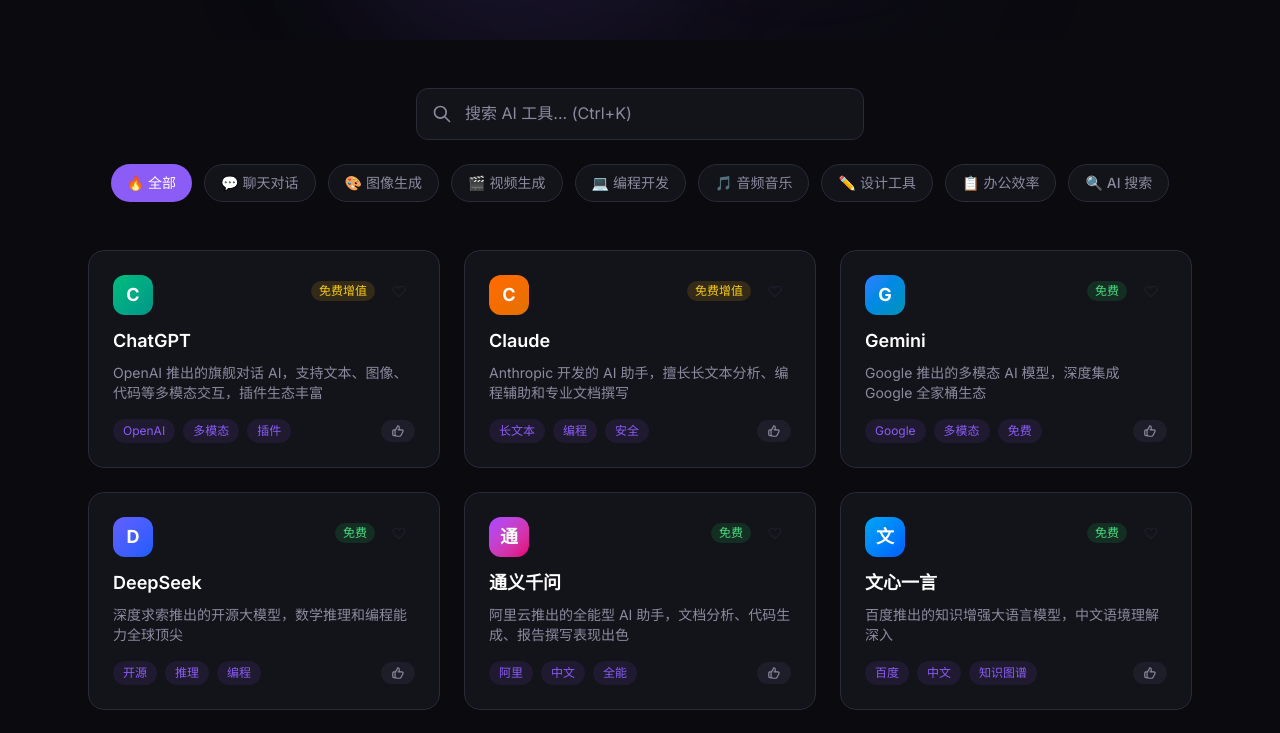
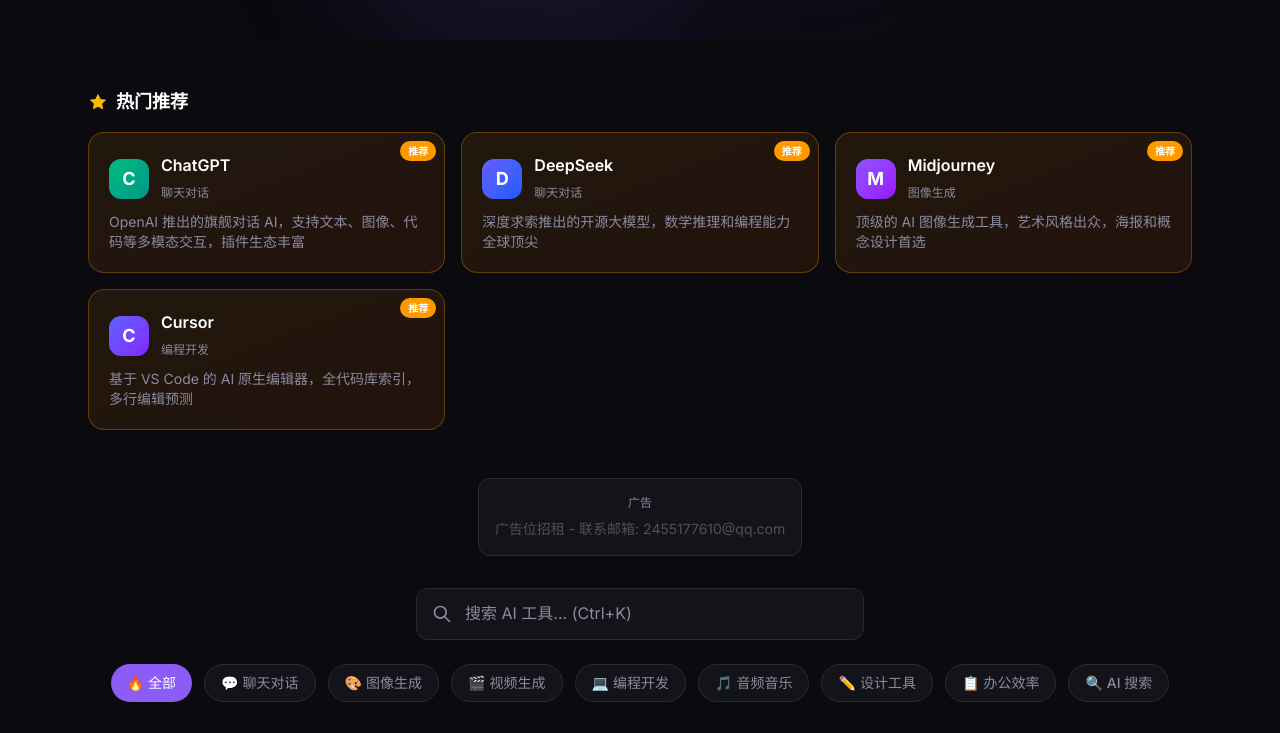
Before and after one commit to WadePan1017/ai-tools-site, a Vue app: page / in a window 1280 px wide. Shown: the part 440-1173 px from the top of the page. Built offline with nearby package versions, Linux system fonts and the light colour scheme.

Commit message:
feat: add monetization features - SEO tags, featured tools, ad slots, affiliate links

```diff
--- a/index.html
+++ b/index.html
@@ -4,7 +4,13 @@
     <meta charset="UTF-8" />
     <link rel="icon" type="image/svg+xml" href="/favicon.svg" />
     <meta name="viewport" content="width=device-width, initial-scale=1.0" />
-    <title>AI 工具导航站</title>
+    <title>AI 工具导航站 - 精选 70+ 优质 AI 工具推荐</title>
+    <meta name="description" content="精选 70+ 优质 AI 工具，涵盖 ChatGPT、DeepSeek、Midjourney 等，覆盖聊天对话、图像生成、视频生成、编程开发等 8 大分类，帮你快速找到最好用的 AI 工具。" />
+    <meta name="keywords" content="AI工具,AI导航,ChatGPT,DeepSeek,Midjourney,AI绘画,AI写作,AI工具推荐,2025 AI,AI工具合集" />
+    <meta property="og:title" content="AI 工具导航站 - 精选 70+ 优质 AI 工具" />
+    <meta property="og:description" content="帮你快速找到最好用的 AI 工具，涵盖 8 大分类，实时更新。" />
+    <meta property="og:type" content="website" />
+    <meta name="robots" content="index, follow" />
     <link rel="preconnect" href="https://fonts.googleapis.com">
     <link rel="preconnect" href="https://fonts.gstatic.com" crossorigin>
     <link href="https://fonts.googleapis.com/css2?family=Inter:wght@300;400;500;600;700&display=swap" rel="stylesheet">
--- a/src/App.vue
+++ b/src/App.vue
@@ -4,6 +4,8 @@ import Navbar from './components/Navbar.vue'
 import Hero from './components/Hero.vue'
 import About from './components/About.vue'
 import ToolGrid from './components/ToolGrid.vue'
+import FeaturedTools from './components/FeaturedTools.vue'
+import AdBanner from './components/AdBanner.vue'
 import Footer from './components/Footer.vue'
 import { categories, tools } from './data/tools.js'
 import { useRecentlyViewed } from './composables/useStorage.js'
@@ -60,6 +62,12 @@ onUnmounted(() => {
   <Navbar />
   <Hero />
   <main class="max-w-6xl mx-auto px-6 py-12">
+    <!-- 热门推荐 (置顶) -->
+    <FeaturedTools v-if="!isSearching" />
+
+    <!-- 广告位 (顶部) -->
+    <AdBanner v-if="!isSearching" position="top" />
+
     <!-- Search & Filter -->
     <div class="mb-10 space-y-6">
       <!-- Search -->
@@ -113,7 +121,7 @@ onUnmounted(() => {
         <a
           v-for="tool in recentTools"
           :key="tool.name"
-          :href="tool.url"
+          :href="tool.affiliateUrl || tool.url"
           target="_blank"
           rel="noopener noreferrer"
           class="flex items-center gap-2 px-4 py-2 bg-dark-light border border-dark-border rounded-xl text-sm text-gray hover:text-white hover:border-primary/30 transition-all"
@@ -128,6 +136,9 @@ onUnmounted(() => {
 
     <!-- Results -->
     <ToolGrid :tools="filteredTools" :on-visit="addRecent" />
+
+    <!-- 广告位 (底部) -->
+    <AdBanner position="bottom" />
   </main>
   <About />
   <Footer />
--- /dev/null
+++ b/src/components/AdBanner.vue
@@ -0,0 +1,28 @@
+<script setup>
+defineProps({
+  position: { type: String, default: 'middle' } // 'top', 'middle', 'bottom'
+})
+</script>
+
+<template>
+  <div class="my-8 text-center">
+    <div class="inline-block bg-dark-light border border-dark-border rounded-xl p-4 min-w-[300px]">
+      <p class="text-gray text-xs mb-2">广告</p>
+      <!--
+        接入 Google AdSense 步骤:
+        1. 申请 Google AdSense: https://www.google.com/adsense/
+        2. 获得 publisher ID 后，替换下面的 ins 标签
+        3. 把 AdSense 脚本加到 index.html 的 </body> 前
+
+        <ins class="adsbygoogle"
+             style="display:block"
+             data-ad-client="ca-pub-你的ID"
+             data-ad-slot="广告位ID"
+             data-ad-format="auto"
+             data-full-width-responsive="true"></ins>
+        <script>(adsbygoogle = window.adsbygoogle || []).push({});</script>
+      -->
+      <p class="text-gray/50 text-sm">广告位招租 - 联系邮箱: 2455177610@qq.com</p>
+    </div>
+  </div>
+</template>
--- /dev/null
+++ b/src/components/FeaturedTools.vue
@@ -0,0 +1,43 @@
+<script setup>
+import { computed } from 'vue'
+import { tools } from '../data/tools.js'
+
+const featuredTools = computed(() => {
+  return tools.filter(t => t.featured)
+})
+</script>
+
+<template>
+  <section v-if="featuredTools.length > 0" class="mb-12">
+    <h2 class="text-lg font-semibold text-white mb-4 flex items-center gap-2">
+      <svg class="w-5 h-5 text-amber-400" fill="currentColor" viewBox="0 0 24 24">
+        <path d="M12 2l3.09 6.26L22 9.27l-5 4.87 1.18 6.88L12 17.77l-6.18 3.25L7 14.14 2 9.27l6.91-1.01L12 2z"/>
+      </svg>
+      热门推荐
+    </h2>
+    <div class="grid grid-cols-1 md:grid-cols-2 lg:grid-cols-3 gap-4">
+      <a
+        v-for="tool in featuredTools"
+        :key="tool.name"
+        :href="tool.affiliateUrl || tool.url"
+        target="_blank"
+        rel="noopener noreferrer"
+        class="group relative overflow-hidden rounded-2xl border border-amber-500/30 bg-gradient-to-br from-amber-500/10 to-orange-500/10 p-5 hover:border-amber-400/50 transition-all"
+      >
+        <div class="absolute top-2 right-2 bg-amber-500 text-white text-[10px] font-bold px-2 py-0.5 rounded-full">
+          推荐
+        </div>
+        <div class="flex items-center gap-3 mb-2">
+          <div :class="['w-10 h-10 rounded-xl bg-gradient-to-br flex items-center justify-center text-white text-lg font-bold', tool.gradient]">
+            {{ tool.name.charAt(0) }}
+          </div>
+          <div>
+            <h3 class="text-white font-semibold group-hover:text-amber-400 transition-colors">{{ tool.name }}</h3>
+            <span class="text-xs text-gray">{{ tool.category === 'chat' ? '聊天对话' : tool.category === 'image' ? '图像生成' : tool.category === 'video' ? '视频生成' : tool.category === 'coding' ? '编程开发' : 'AI 工具' }}</span>
+          </div>
+        </div>
+        <p class="text-gray text-sm line-clamp-2">{{ tool.description }}</p>
+      </a>
+    </div>
+  </section>
+</template>
--- a/src/components/ToolCard.vue
+++ b/src/components/ToolCard.vue
@@ -39,6 +39,11 @@ const faviconUrl = computed(() => {
   }
 })
 
+// 优先使用 affiliate 链接
+const linkUrl = computed(() => {
+  return props.tool.affiliateUrl || props.tool.url
+})
+
 const iconError = ref(false)
 
 function handleClick() {
@@ -48,7 +53,7 @@ function handleClick() {
 
 <template>
   <a
-    :href="tool.url"
+    :href="linkUrl"
     target="_blank"
     rel="noopener noreferrer"
     class="group glow-card p-6 block"
@@ -75,9 +80,13 @@ function handleClick() {
           >
             {{ tool.name.charAt(0) }}
           </div>
-          <!-- NEW 角标 -->
+          <!-- NEW 标签 -->
           <span v-if="isNew" class="absolute -top-1.5 -right-1.5 bg-primary text-white text-[10px] font-bold px-1.5 py-0.5 rounded-full leading-none">
             NEW
+          </span>
+          <!-- 推荐标签 -->
+          <span v-if="tool.featured" class="absolute -top-1.5 -right-1.5 bg-amber-500 text-white text-[10px] font-bold px-1.5 py-0.5 rounded-full leading-none">
+            推荐
           </span>
         </div>
 
--- a/src/data/tools.js
+++ b/src/data/tools.js
@@ -14,6 +14,8 @@ export const tools = [
   // ========== 聊天对话 ==========
   {
     name: 'ChatGPT',
+    featured: true,
+    affiliateUrl: '',
     description: 'OpenAI 推出的旗舰对话 AI，支持文本、图像、代码等多模态交互，插件生态丰富',
     url: 'https://chat.openai.com',
     category: 'chat',
@@ -44,6 +46,7 @@ export const tools = [
   },
   {
     name: 'DeepSeek',
+    featured: true,
     description: '深度求索推出的开源大模型，数学推理和编程能力全球顶尖',
     url: 'https://chat.deepseek.com',
     category: 'chat',
@@ -176,6 +179,8 @@ export const tools = [
   // ========== 图像生成 ==========
   {
     name: 'Midjourney',
+    featured: true,
+    affiliateUrl: '',
     description: '顶级的 AI 图像生成工具，艺术风格出众，海报和概念设计首选',
     url: 'https://www.midjourney.com',
     category: 'image',
@@ -380,6 +385,8 @@ export const tools = [
   },
   {
     name: 'Cursor',
+    featured: true,
+    affiliateUrl: '',
     description: '基于 VS Code 的 AI 原生编辑器，全代码库索引，多行编辑预测',
     url: 'https://cursor.sh',
     category: 'coding',
```
Also changed, not shown: 1 other file (tests, documents, lock files or other folders).
